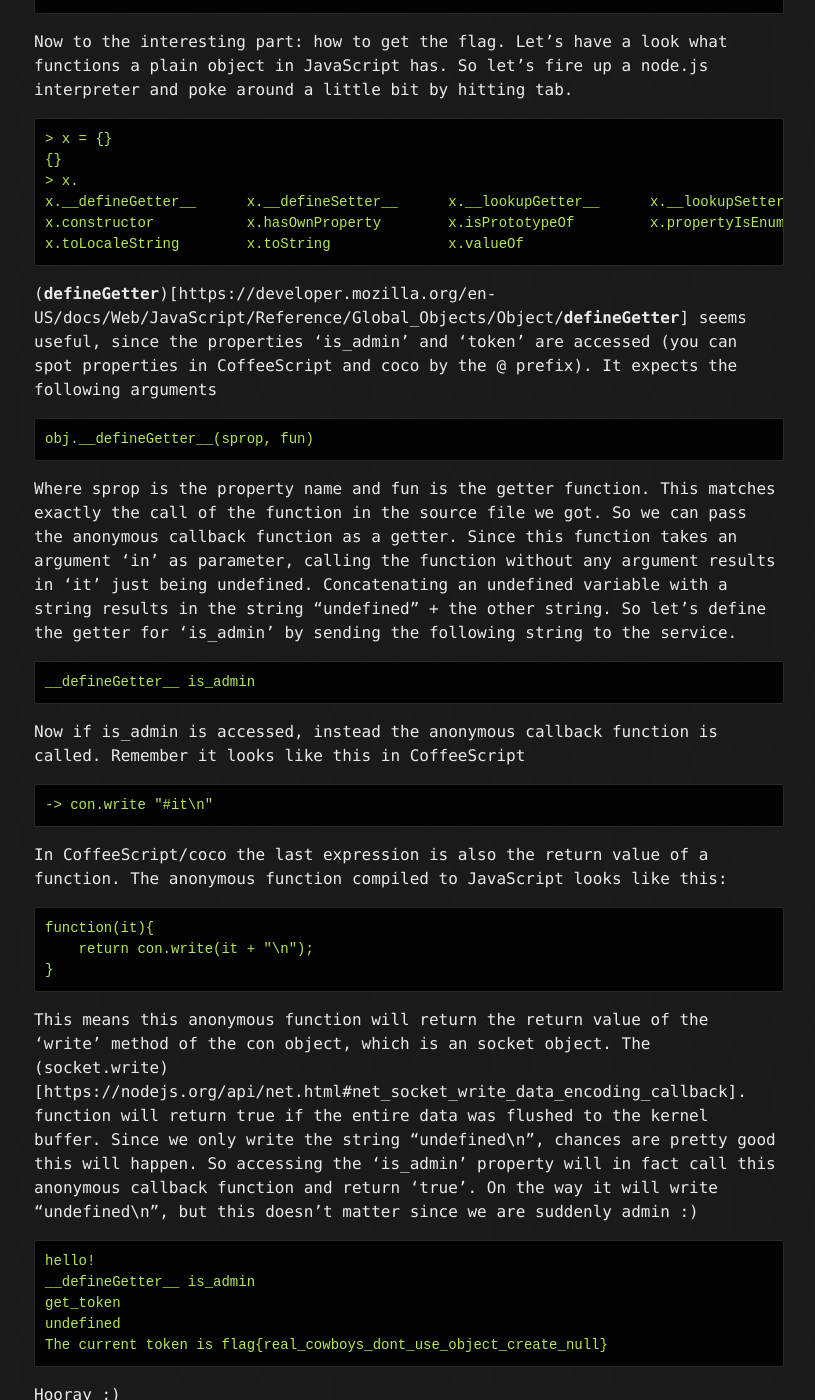
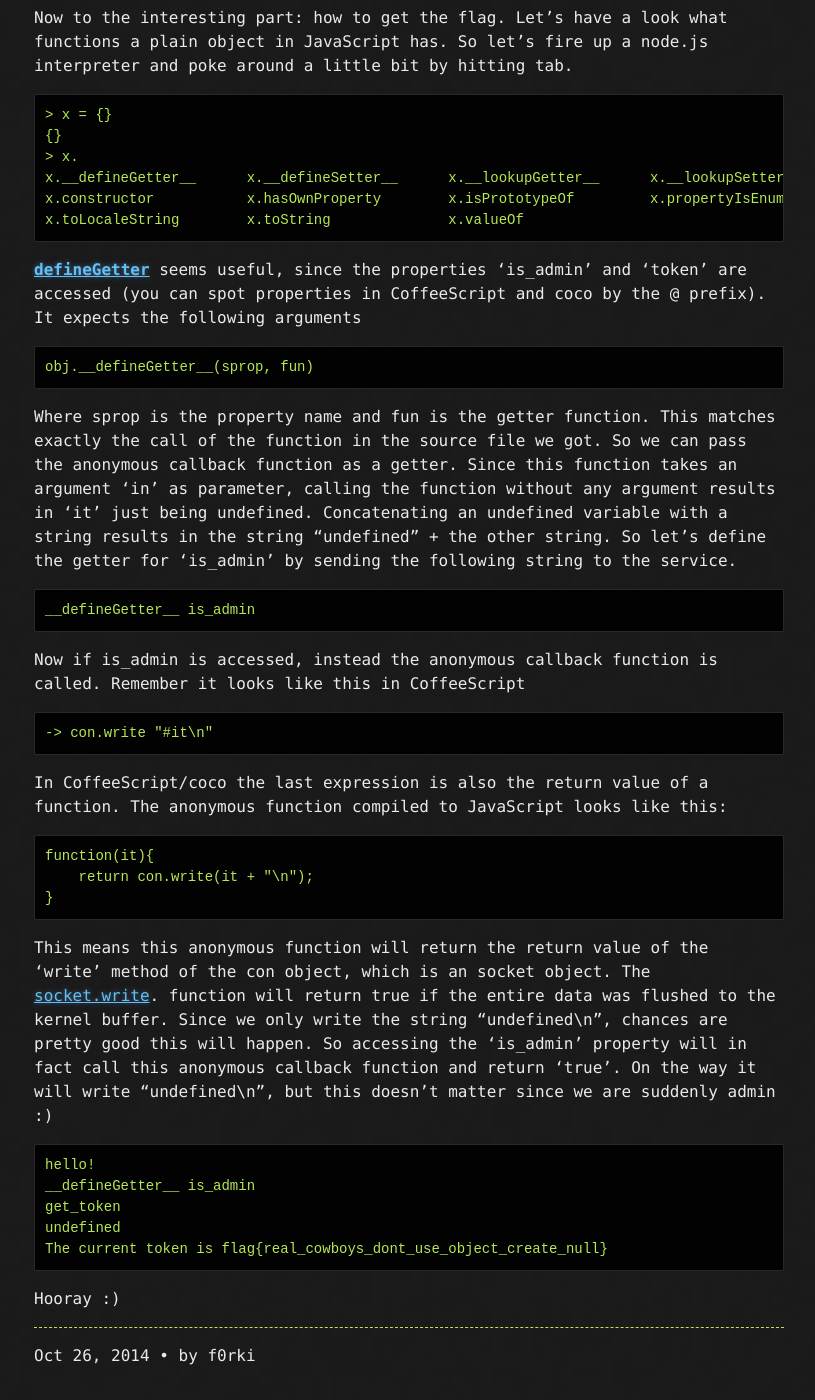
Before and after one commit to mtps3/Mtps3.github.io, a Jekyll site: the page built from _posts/2014-10-26-hacklu2014-objection.md, in a window 1280 px wide and 1400 px high, scrolled down 1887 px. Shown: the whole window, without its empty margins (231-1046 px from the left). Built offline with Jekyll 4.4.1, drawn with Linux system fonts in a browser that asks for light colours; some of the changed text lies outside the part shown.

Commit message:
small fixes to hacklu writeups

```diff
--- a/_posts/2014-10-26-hacklu2014-objection.md
+++ b/_posts/2014-10-26-hacklu2014-objection.md
@@ -10,8 +10,8 @@ tags: [tech/nodejs, lang/javascript]
 
 So we got the source for something that looked like CoffeeScript, but had
 really strange string literals. After some investigation I found out, that
-this was in fact (coco)[https://github.com/satyr/coco] source code.
-Coco in turn is a fork of (CoffeeScript)[http://coffeescript.org/]. Both
+this was in fact [coco](https://github.com/satyr/coco) source code.
+Coco in turn is a fork of [CoffeeScript](http://coffeescript.org/). Both
 compile to JavaScript.
 The service allows you to login with the admin password that is read from a
 file. If the user is authenticated as admin, he can read the secret token
@@ -89,7 +89,7 @@ interpreter and poke around a little bit by hitting tab.
     x.toLocaleString        x.toString              x.valueOf
 
 
-(__defineGetter__)[https://developer.mozilla.org/en-US/docs/Web/JavaScript/Reference/Global_Objects/Object/__defineGetter__]
+[__defineGetter__](https://developer.mozilla.org/en-US/docs/Web/JavaScript/Reference/Global_Objects/Object/__defineGetter__)
 seems useful, since the properties 'is_admin' and 'token'
 are accessed (you can spot properties in CoffeeScript and coco by the @
 prefix). It expects the following arguments
@@ -120,7 +120,7 @@ function. The anonymous function compiled to JavaScript looks like this:
 
 This means this anonymous function will return the return value of the 'write'
 method of the con object, which is an socket object. The
-(socket.write)[https://nodejs.org/api/net.html#net_socket_write_data_encoding_callback].
+[socket.write](https://nodejs.org/api/net.html#net_socket_write_data_encoding_callback).
 function will return true if the entire data was flushed to the kernel buffer.
 Since we only write the string "undefined\n", chances are pretty good this will
 happen. So accessing the 'is_admin' property will in fact call this anonymous
```
Also changed, not shown: _posts/2014-10-26-hacklu2014-hidden-in-plain-sight.md (+2 -1 lines).
